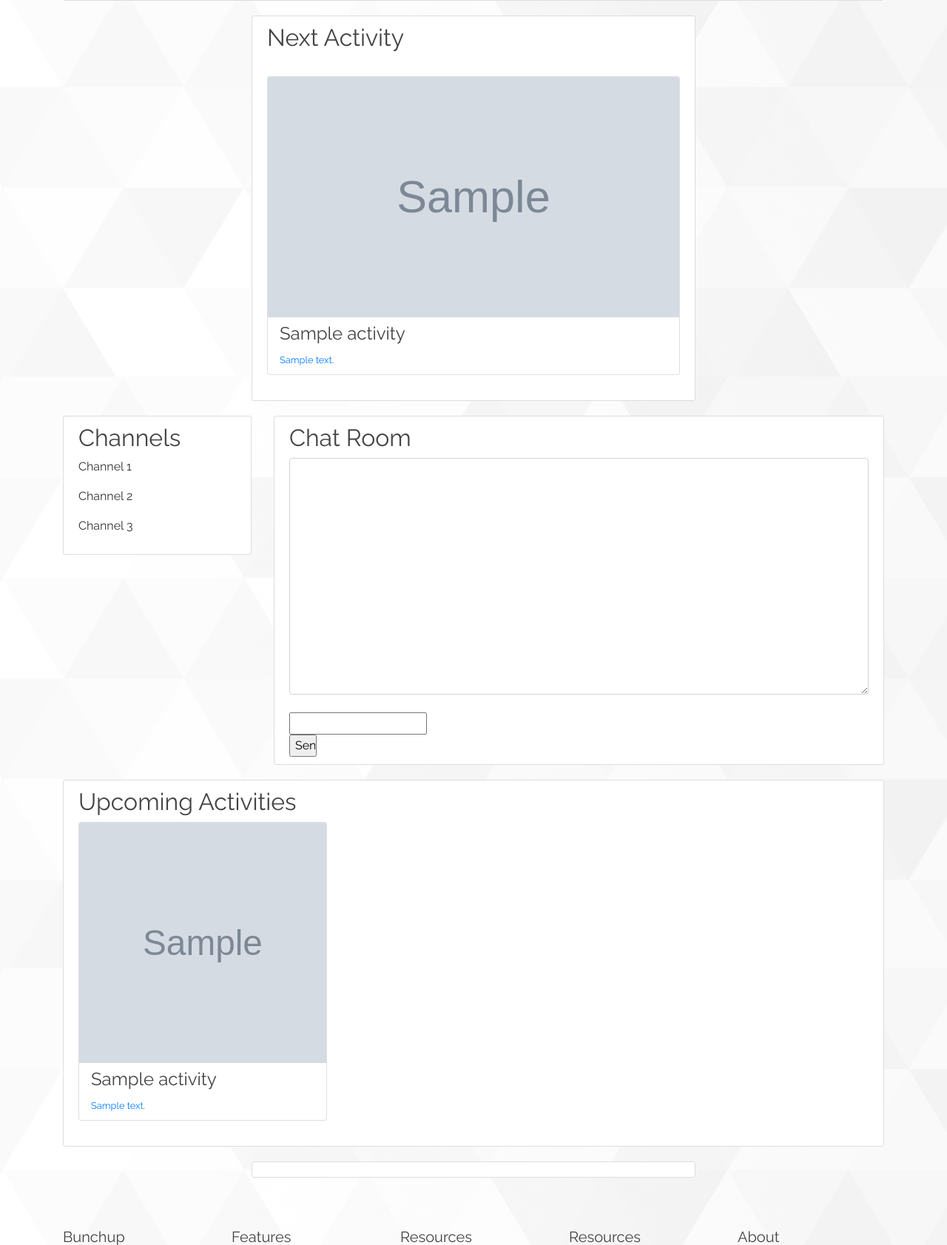
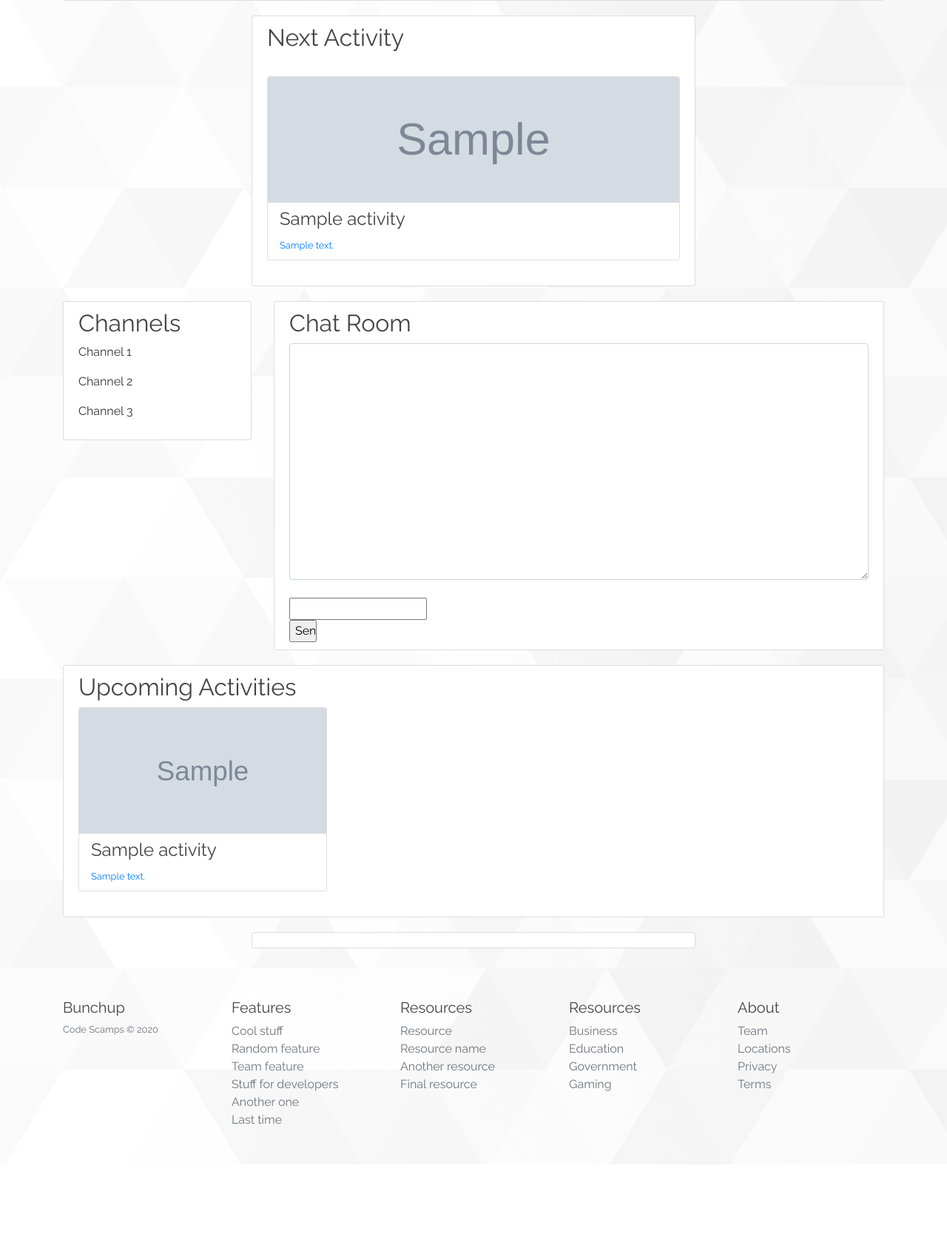
Before and after one commit to lloydtao/Hackathon-NASA-2020, a Django app: page /hub/1/ in a window 1280 px wide. Shown: the part 291-1974 px from the top of the page at 74% size. After the commit the page ends 1811 px from the top, so only its background shows below. Run offline with Django 3.2, Linux system fonts and the light colour scheme; tables that the repository leaves empty hold one stand-in row (values such as "Sample post"); grey boxes marked "Sample" are stand-in pictures; some libraries are stand-ins or nearby versions.

Commit message:
Decreased size of cards on home page

```diff
--- a/src/bunchup/static/bunchup/css/main.css
+++ b/src/bunchup/static/bunchup/css/main.css
@@ -96,7 +96,7 @@
 }
 
 .card-img-top {
-    height: 325px;
+    height: 170px;
 }
 
 /* Chat Styles */
```
